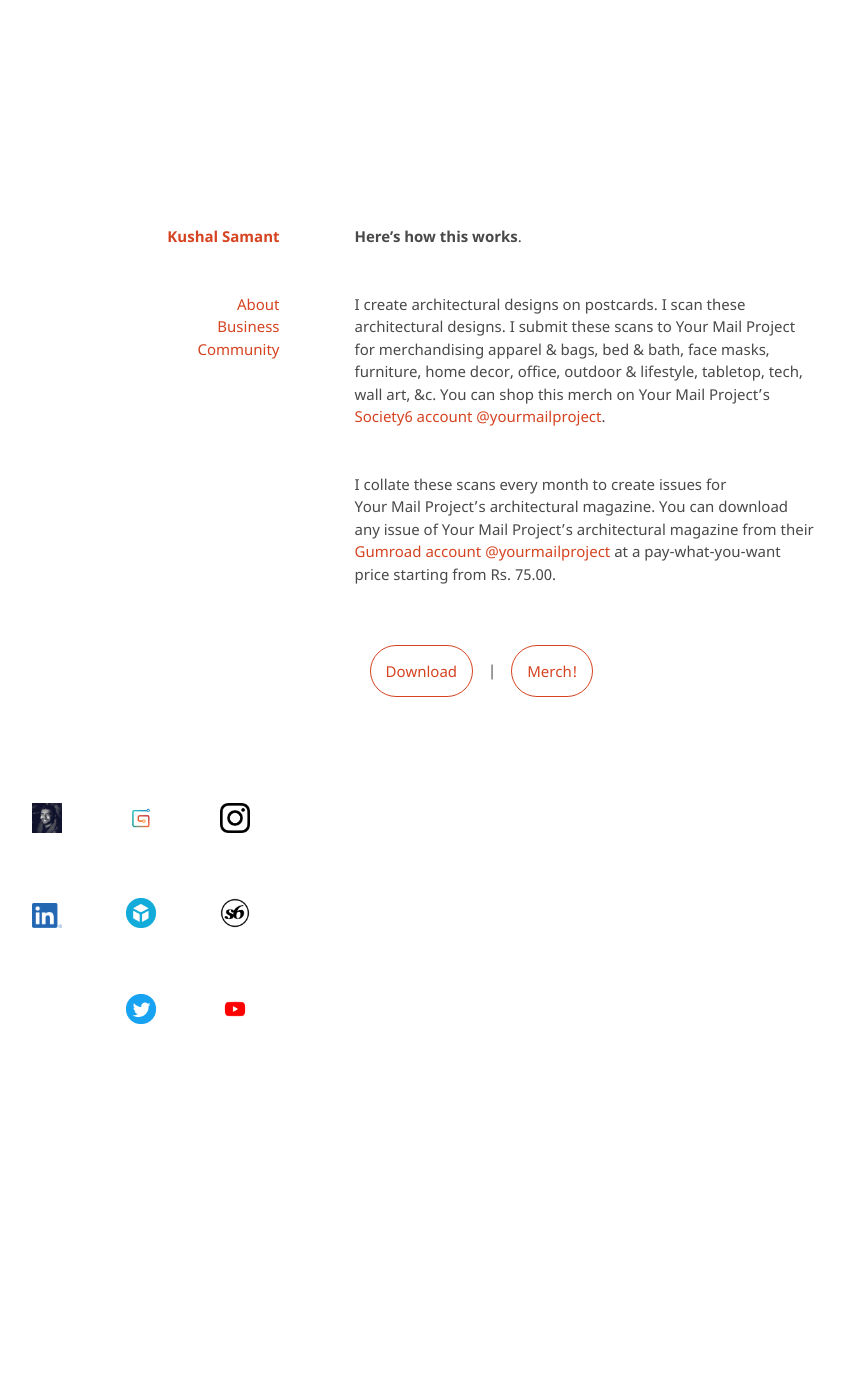
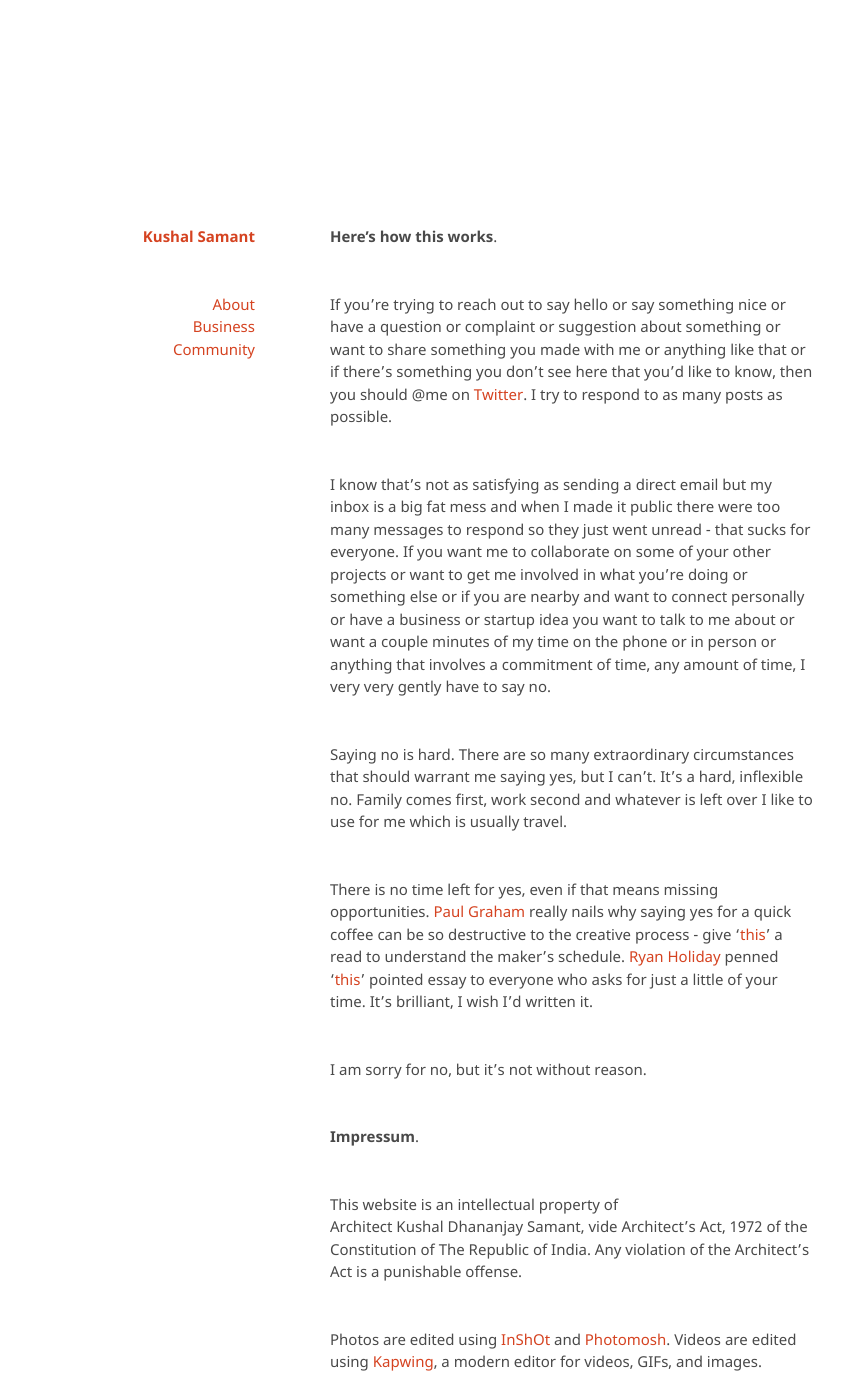
Before and after one commit to kvshvlin/kvshvlin.github.io, a Jekyll site: the page built from here'showthisworks.md, in a window 1280 px wide and 1400 px high. Shown: the whole window, without its empty margins (241-1084 px from the left). Built offline with Jekyll 4.4.1, drawn with Linux system fonts in a browser that asks for light colours; our own code applies the rules of GitHub Pages for plain Markdown files; some of the changed text lies outside the part shown.

Commit message:
Update here'showthisworks.md

```diff
--- a/here'showthisworks.md
+++ b/here'showthisworks.md
@@ -1,13 +1,31 @@
 **Here's how this works**.
 
-I create architectural designs on postcards. I scan these architectural designs. I submit these scans to Your&nbsp;Mail&nbsp;Project for merchandising apparel & bags, bed & bath, face masks, furniture, home decor, office, outdoor & lifestyle, tabletop, tech, wall art, &c. You can shop this merch on Your&nbsp;Mail&nbsp;Project's <a href="https://www.society6.com/yourmailproject" rel="noopener noreferrer" target="_blank">Society6 account @yourmailproject</a>.
+If you're trying to reach out to say hello or say something nice or have a question or complaint or suggestion about something or want to share something you made with me or anything like that or if there's something you don't see here that you'd like to know, then you should @me on <a href="https://www.twitter.com/kushalsamant_" rel="noopener noreferrer" target="_blank">Twitter</a>. I try to respond to as many posts as possible.
 
-I collate these scans every month to create issues for Your&nbsp;Mail&nbsp;Project's architectural magazine. You can download any issue of Your&nbsp;Mail&nbsp;Project's architectural magazine from their <a href="https://www.gum.co/yourmailproject" rel="noopener noreferrer" target="_blank">Gumroad account @yourmailproject</a> at a pay-what-you-want price starting from Rs.&nbsp;75.00.
+I know that's not as satisfying as sending a direct email but my inbox is a big fat mess and when I made it public there were too many messages to respond so they just went unread - that sucks for everyone. If you want me to collaborate on some of your other projects or want to get me involved in what you're doing or something else or if you are nearby and want to connect personally or have a business or startup idea you want to talk to me about or want a couple minutes of my time on the phone or in person or anything that involves a commitment of time, any amount of time, I very very gently have to say no.
 
-<div class="roadmap-spacer-1"></div>
+Saying no is hard. There are so many extraordinary circumstances that should warrant me saying yes, but I can't. It's a hard, inflexible no. Family comes first, work second and whatever is left over I like to use for me which is usually travel.
 
-<p>
-<a class="btn" href="https://www.gum.co/yourmailproject" rel="noopener noreferrer" target="_blank">Download</a>|<a class="btn" href="https://www.society6.com/yourmailproject" rel="noopener noreferrer" target="_blank">Merch!</a><br>
-</p>
+There is no time left for yes, even if that means missing opportunities. <a href="https://www.twitter.com/paulg" rel="noopener noreferrer" target="_blank">Paul Graham</a> really nails why saying yes for a quick coffee can be so destructive to the creative process - give '<a href="http://paulgraham.com/makersschedule.html" rel="noopener noreferrer" target="_blank">this</a>' a read to understand the maker's schedule. <a href="https://twitter.com/RyanHoliday" rel="noopener noreferrer" target="_blank">Ryan Holiday</a> penned '<a href="https://thoughtcatalog.com/ryan-holiday/2017/01/to-everyone-who-asks-for-just-a-little-of-your-time" rel="noopener noreferrer" target="_blank">this</a>' pointed essay to everyone who asks for just a little of your time. It's brilliant, I wish I'd written it.
 
-<div class="roadmap-spacer-2"></div>
+I am sorry for no, but it's not without reason.
+
+**Impressum**.
+
+This website is an intellectual property of Architect&nbsp;Kushal&nbsp;Dhananjay&nbsp;Samant, vide Architect's&nbsp;Act,&nbsp;1972 of the Constitution&nbsp;of&nbsp;The&nbsp;Republic&nbsp;of&nbsp;India. Any violation of the Architect's Act is a punishable offense.
+
+Photos are edited using <a href="https://www.inshot.com" rel="noopener noreferrer" target="_blank">InShOt</a> and <a href="https://www.photomosh.com" rel="noopener noreferrer" target="_blank">Photomosh</a>. Videos are edited using <a href="https://www.kapwing.com" rel="noopener noreferrer" target="_blank">Kapwing</a>, a modern editor for videos, GIFs, and images.
+
+**Profile**.
+
+<img src="/assets/img/logo_kushal_samant_profile_picture.png" alt="Architect Samant Kushal" width="150">
+
+Kushal&nbsp;Dhananjay&nbsp;Samant is an Architect, based in India.
+
+In 2006, he started this journey as a side-hustle by selling stationery. In 2009, he started designing competition entries with other architects based in Seattle, CDMX, Buenos Aires, Maastricht, Torino, Kaapstad, Tampere, Mumbai, Panjim, Bangalore, Manila, and Sydney. In 2012, he created his first brochure, magazine (Avalanche Annual Fest Magazine), and prospectus for his Alma Mater, KLS GIT, Belgaum. In 2013, he graduated with a distinction in Bachelors&nbsp;of&nbsp;Architecture from Visvesvaraya&nbsp;Technological&nbsp;University.
+
+Since 2014, he has worked with brands like Thomas Albert Music, The Hive, The Black Canvas, SoundCloud, Scootsy, PhiFilms, OpenDesk, Maker's Asylum, Ketto, funKtion design, EDStudio Architects, de.Sign Architecture Urban Design, Cinemamu, Airbnb, Adidas, &c. In 2015, he started the <a href="https://www.sketchfab.com/wikihousebom" rel="noopener noreferrer" target="_blank">WikiHouse / BOM</a> chapter of <a href="https://www.wikihouse.cc/Contributors" rel="noopener noreferrer" target="_blank">The&nbsp;WikiHouse&nbsp;Project</a> in Bombay. In 2016, <a href="http://www.mao.si" rel="noopener noreferrer" target="_blank">Muzej&nbsp;Za&nbsp;Arhitekturo&nbsp;In&nbsp;Oblikovanje</a> and <a href="https://www.futurearchitectureplatform.org/projects/8e8af477-4aea-431b-a69f-74cd05862eac" rel="noopener noreferrer" target="_blank">Future&nbsp;Architecture&nbsp;Platform</a> published his work. He takes pride in stopping a country from deporting a friend, back in 2017.
+
+Later that year, he became an <a href="https://www.airbnb.co.in/users/show/21563871" rel="noopener noreferrer" target="_blank">Airbnb</a> Superhost, a top Medium writer, and The Economic&nbsp;Times&nbsp;of&nbsp;India cited his views on Stand-Up&nbsp;Comedy culture. In 2018, he made <a href="https://www.sketchfab.com/3d-models/shelving-complete-cutting-files-guide-135b548e7c5e4b28a0aae1777c99840e" rel="noopener noreferrer" target="_blank">SHLVNG</a>, furniture by OpenDesk, and sold these products on Bumble, Hinge, and Tinder. In 2019, he proofread research papers at SVKM's NMIMS, Mumbai (NMIMS&nbsp;School&nbsp;of&nbsp;Branding&nbsp;&&nbsp;Advertising). Later that year, he taught Architectural Design, Graphics & Drawing Representation, and AutoDesk products as a visiting faculty at Dr.&nbsp;D.Y.&nbsp;Patil&nbsp;College&nbsp;of&nbsp;Architecture, Navi Mumbai.
+
+In 2020, one of his repositories was selected for the <a href="https://youtu.be/fzI9FNjXQ0o" rel="noopener noreferrer" target="_blank">Arctic&nbsp;Code&nbsp;Vault</a> of the <a href="https://archiveprogram.github.com" rel="noopener noreferrer" target="_blank">GitHub&nbsp;Archive&nbsp;Program</a>. So far, he has worked in the fields of academic research, app development, architecture, art, banking, blogging, bookmaking, book-writing, clothing, construction, content creation, content writing, curation, design, e-commerce, engineering, film making, furniture design, garments, graphic design, hospitality, logistics, lyrics writing, mapping, market research, music, merchandising, manufacturing, open-source architecture, operations, photography, podcasts, product design, sound & production, teaching, telemarketing, venture capital, and web design.
```
